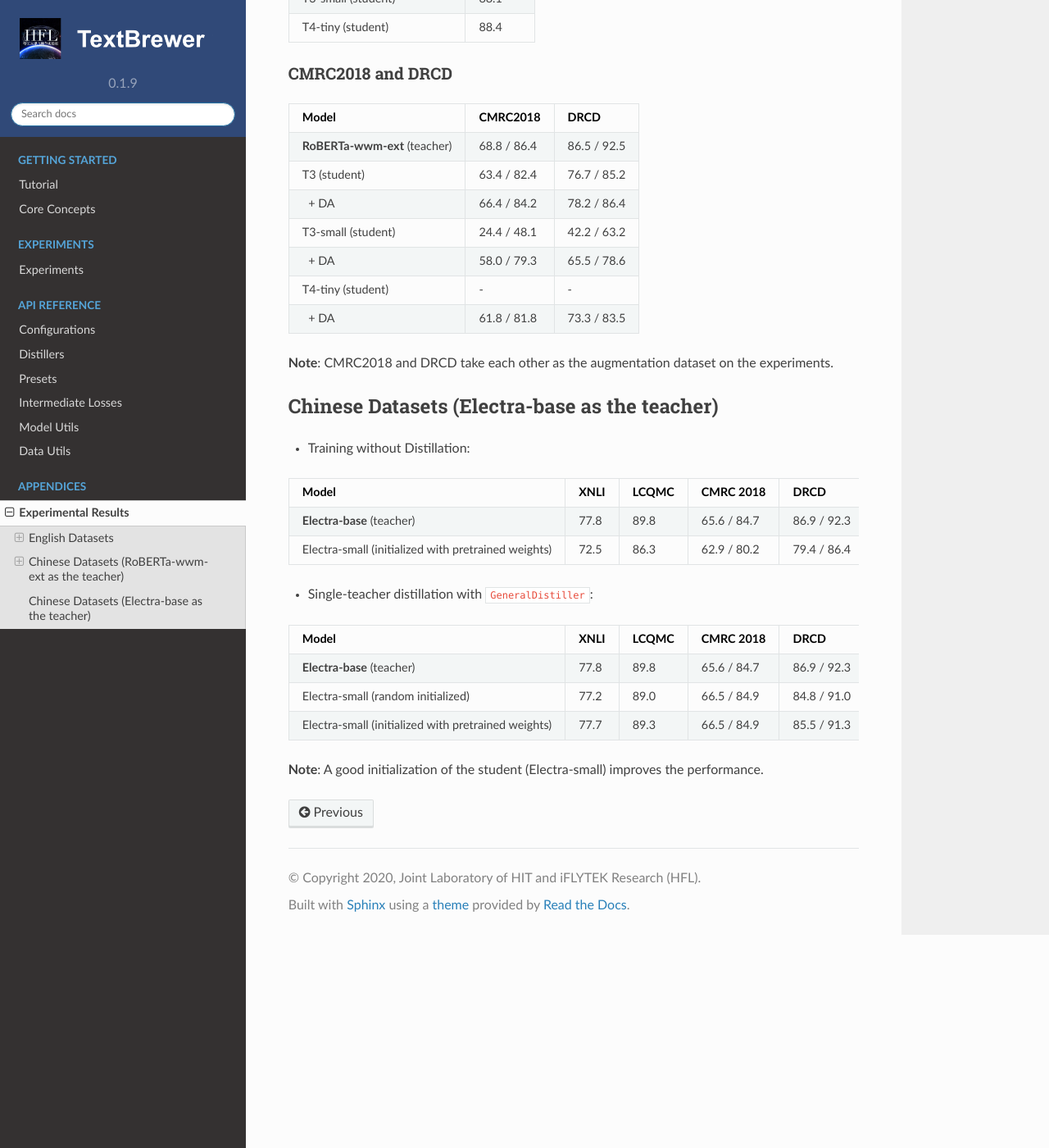
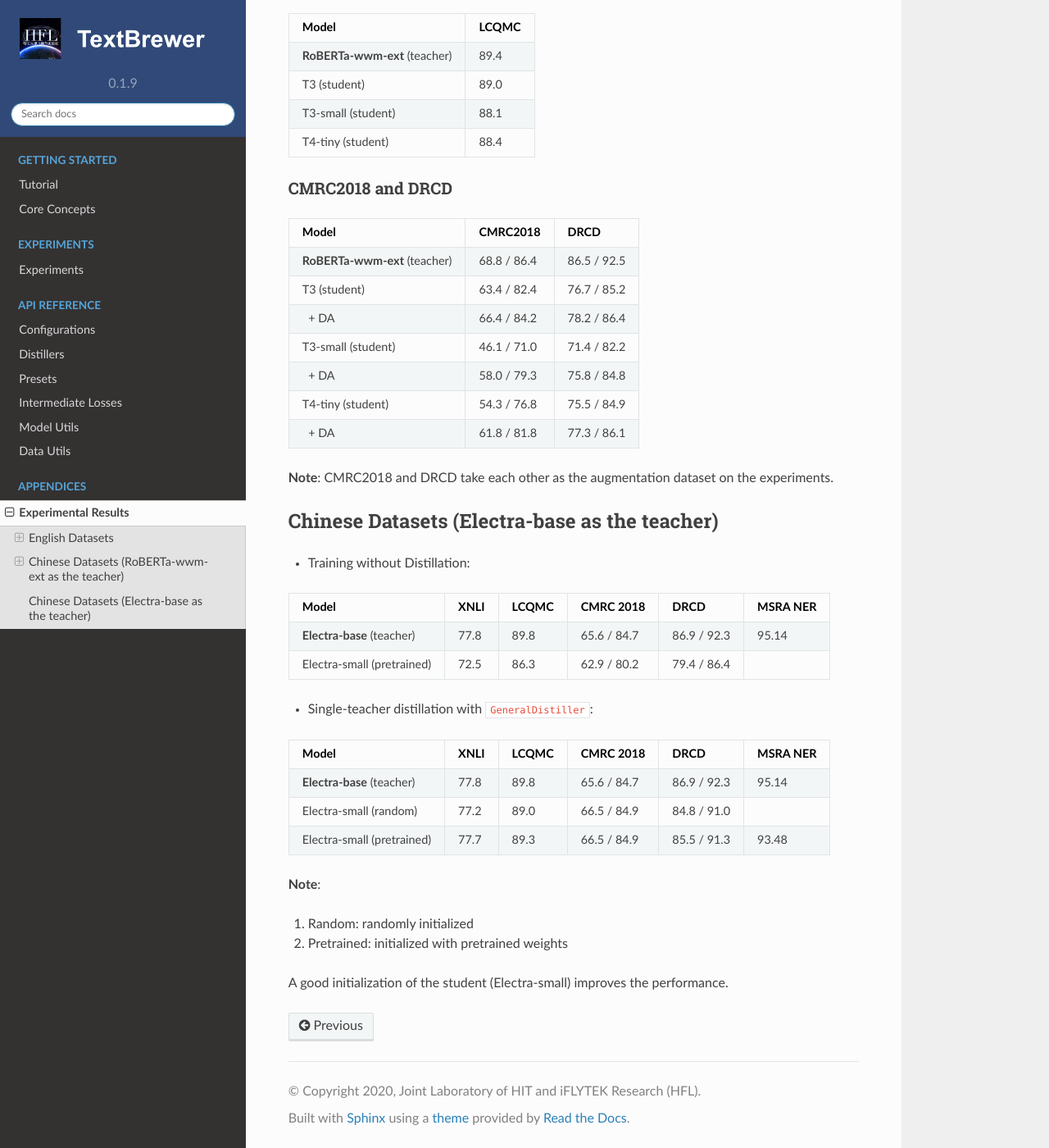
Before and after one commit to airaria/TextBrewer, a Sphinx documentation site: the page built from docs/source/ExperimentResults.md, in a window 1280 px wide and 1400 px high, scrolled down 3161 px. Shown: the whole window at 82% size. Built offline with Sphinx 7.4.7 and the Read the Docs theme 2.0.0, drawn with Linux system fonts in a browser that asks for light colours; some of the changed text lies outside the part shown.

Commit message:
update exp results (MSRA NER, T12-nano, T3-small and T4-tiny)

```diff
--- a/docs/source/ExperimentResults.md
+++ b/docs/source/ExperimentResults.md
@@ -21,6 +21,7 @@
 | T3  (student)                  | 81.8 / 82.7    |
 | T3-small (student)             | 81.3 / 81.7    |
 | T4-tiny (student)              | 82.0 / 82.6    |
+| T12-nano (student)             | 83.2 / 83.9    |
 
 * Multi-teacher distillation with `MultiTeacherDistiller`:
 
@@ -51,7 +52,8 @@
 | T3 (student)            | 76.4 / 84.9   |
 | T3-small (student)      | 72.3 / 81.4   |
 | T4-tiny (student)       | 73.7 / 82.5   |
-| &nbsp;&nbsp;+ DA                 | 75.2 / 84.0   |
+| &nbsp;&nbsp;+ DA        | 75.2 / 84.0   |
+| T12-nano (student)      | 79.0 / 86.6   |
 
 **Note**: When distilling to T4-tiny, NewsQA is used for data augmentation on SQuAD.
 
@@ -84,10 +86,12 @@
 | T6 (student)            | 90.7 |
 | T3 (student)            | 87.5 |
 | &nbsp;&nbsp;+ DA        | 90.0 |
-| T3-small (student)      | 57.4 |
-| &nbsp;&nbsp;+ DA        | 76.5 |
-| T4-tiny (student)       | 54.7 |
-| &nbsp;&nbsp;+ DA        | 79.6 |
+| T3-small (student)      | 78.6 |
+| &nbsp;&nbsp;+ DA        | -    |
+| T4-tiny (student)       | 77.5 |
+| &nbsp;&nbsp;+ DA        | 89.1 |
+| T12-nano (student)      | 78.8 |
+| &nbsp;&nbsp;+ DA        | 89.6 |
 
 **Note**: HotpotQA is used for data augmentation on CoNLL-2003.
 
@@ -118,10 +122,10 @@
 | **RoBERTa-wwm-ext** (teacher) | 68.8 / 86.4      | 86.5 / 92.5  |
 | T3 (student)                  | 63.4 / 82.4      | 76.7 / 85.2  |
 | &nbsp;&nbsp;+ DA              | 66.4 / 84.2      | 78.2 / 86.4  |
-| T3-small (student)            | 24.4 / 48.1      | 42.2 / 63.2  |
-| &nbsp;&nbsp;+  DA             | 58.0 / 79.3      | 65.5 / 78.6  |
-| T4-tiny (student)             | -                | -            |
-| &nbsp;&nbsp;+  DA             | 61.8 / 81.8      | 73.3 / 83.5  |
+| T3-small (student)            | 46.1 / 71.0      | 71.4 / 82.2  |
+| &nbsp;&nbsp;+  DA             | 58.0 / 79.3      | 75.8 / 84.8  |
+| T4-tiny (student)             | 54.3 / 76.8      | 75.5 / 84.9  |
+| &nbsp;&nbsp;+  DA             | 61.8 / 81.8      | 77.3 / 86.1  |
 
 **Note**: CMRC2018 and DRCD take each other as the augmentation dataset on the experiments.
 
@@ -129,17 +133,22 @@
 
 * Training without Distillation:
 
-| Model                                | XNLI       | LCQMC       | CMRC 2018       | DRCD         |
-| :------------------------------------|------------|-------------| ----------------| -------------|
-| **Electra-base** (teacher)           | 77.8       | 89.8        | 65.6 / 84.7     | 86.9 / 92.3  |
-| Electra-small (initialized with pretrained weights) | 72.5 | 86.3 | 62.9 / 80.2   | 79.4 / 86.4  |
+| Model                      | XNLI       | LCQMC  | CMRC 2018     | DRCD         | MSRA NER|
+|:---------------------------|------------|--------| --------------| -------------|---------|
+| **Electra-base** (teacher) | 77.8       | 89.8   | 65.6 / 84.7   | 86.9 / 92.3  | 95.14   |
+| Electra-small (pretrained) | 72.5       | 86.3   | 62.9 / 80.2   | 79.4 / 86.4  |         |
 
 * Single-teacher distillation with `GeneralDistiller`:
 
-| Model                                | XNLI       | LCQMC       | CMRC 2018       | DRCD         |
-| :------------------------------------|------------|-------------|-----------------| -------------|
-| **Electra-base** (teacher)           | 77.8       | 89.8        | 65.6 / 84.7     | 86.9 / 92.3  |
-| Electra-small (random initialized)   | 77.2       | 89.0        | 66.5 / 84.9     | 84.8 / 91.0  |
-| Electra-small (initialized with pretrained weights) | 77.7 | 89.3 | 66.5 / 84.9   | 85.5 / 91.3  |
+| Model                       | XNLI       | LCQMC       | CMRC 2018       | DRCD         | MSRA NER |
+| :---------------------------|------------|-------------|-----------------| -------------|----------|
+| **Electra-base** (teacher)  | 77.8       | 89.8        | 65.6 / 84.7     | 86.9 / 92.3  | 95.14    |
+| Electra-small (random)      | 77.2       | 89.0        | 66.5 / 84.9     | 84.8 / 91.0  |          |
+| Electra-small (pretrained)  | 77.7       | 89.3        | 66.5 / 84.9     | 85.5 / 91.3  |93.48     |
 
-**Note**: A good initialization of the student (Electra-small) improves the performance.
+**Note**:
+
+1. Random: randomly initialized
+2. Pretrained: initialized with pretrained weights
+
+A good initialization of the student (Electra-small) improves the performance.
```
Also changed, not shown: README.md (+16 -11 lines), README_ZH.md (+17 -13 lines), docs/source/Experiments.md (+16 -11 lines).
